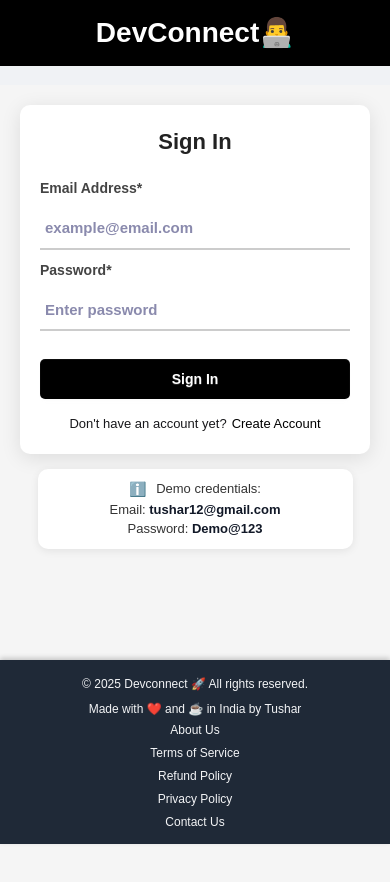
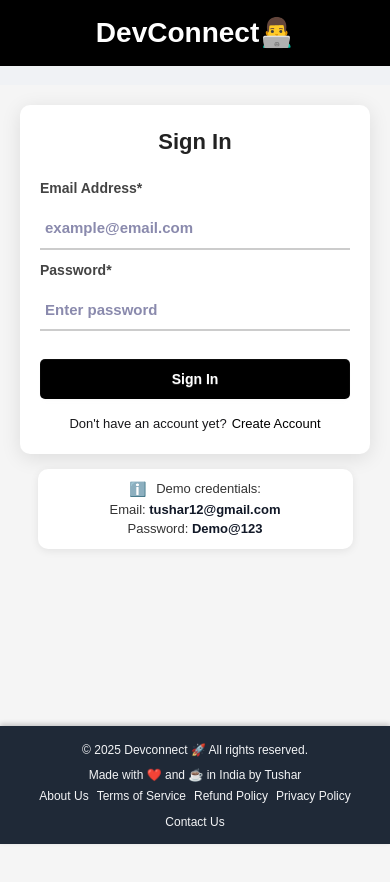
Before and after one commit to Tusharchaudhary-web/Dev-Connect-frontend, a React (Vite) app: page / in a window 390 px wide. Shown: the top 882 px of the page. Built offline with nearby package versions, Linux system fonts and the light colour scheme.

Commit message:
footer update

```diff
--- a/src/index.css
+++ b/src/index.css
@@ -1202,8 +1202,8 @@ input:focus {
 
 @media (max-width: 600px) {
   .footer-links {
-    flex-direction: column;
-    gap: 5px;
+    /* flex-direction: column; */
+    gap: 8px;
   }
 
   .footer-compact {
```
